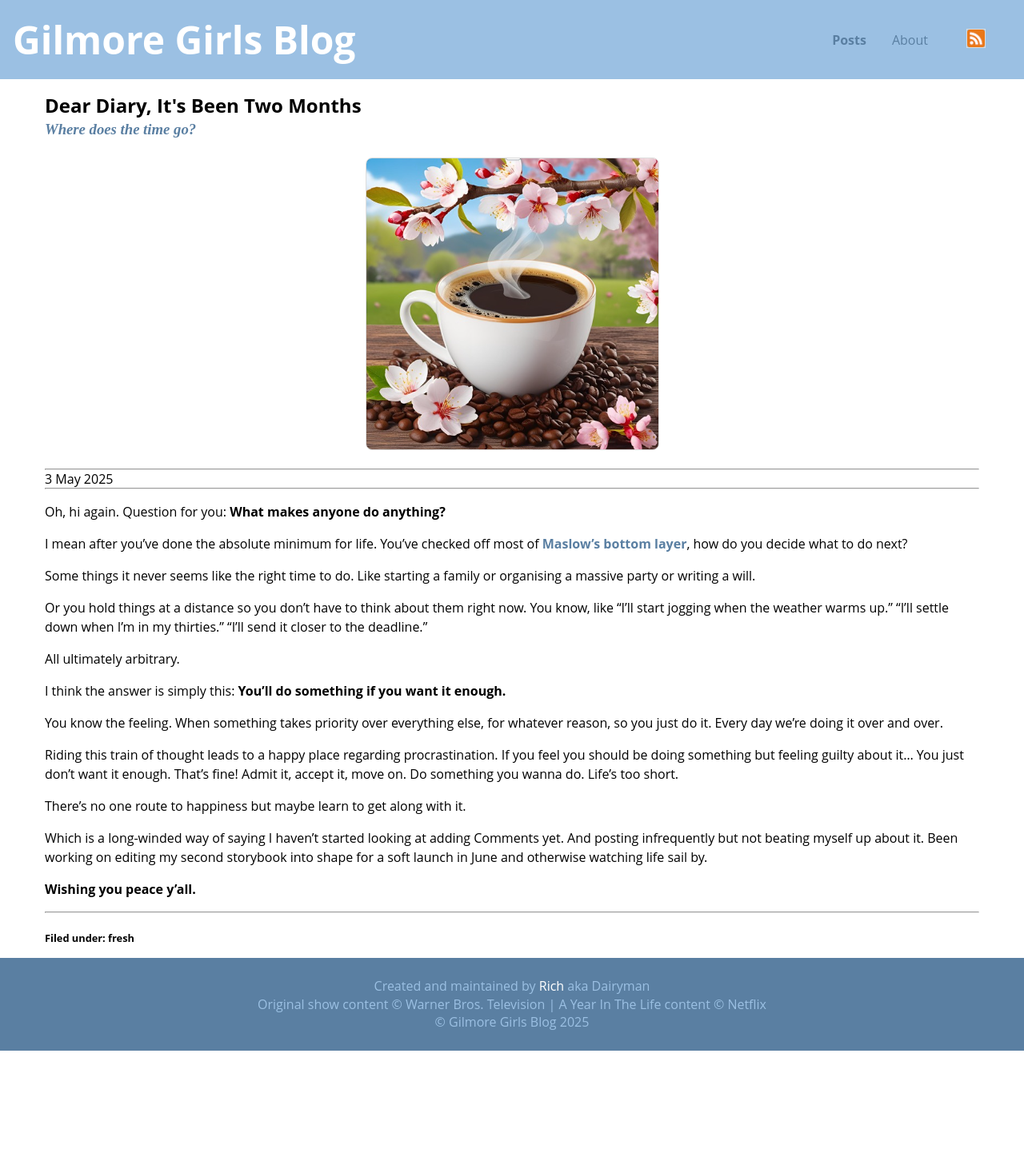
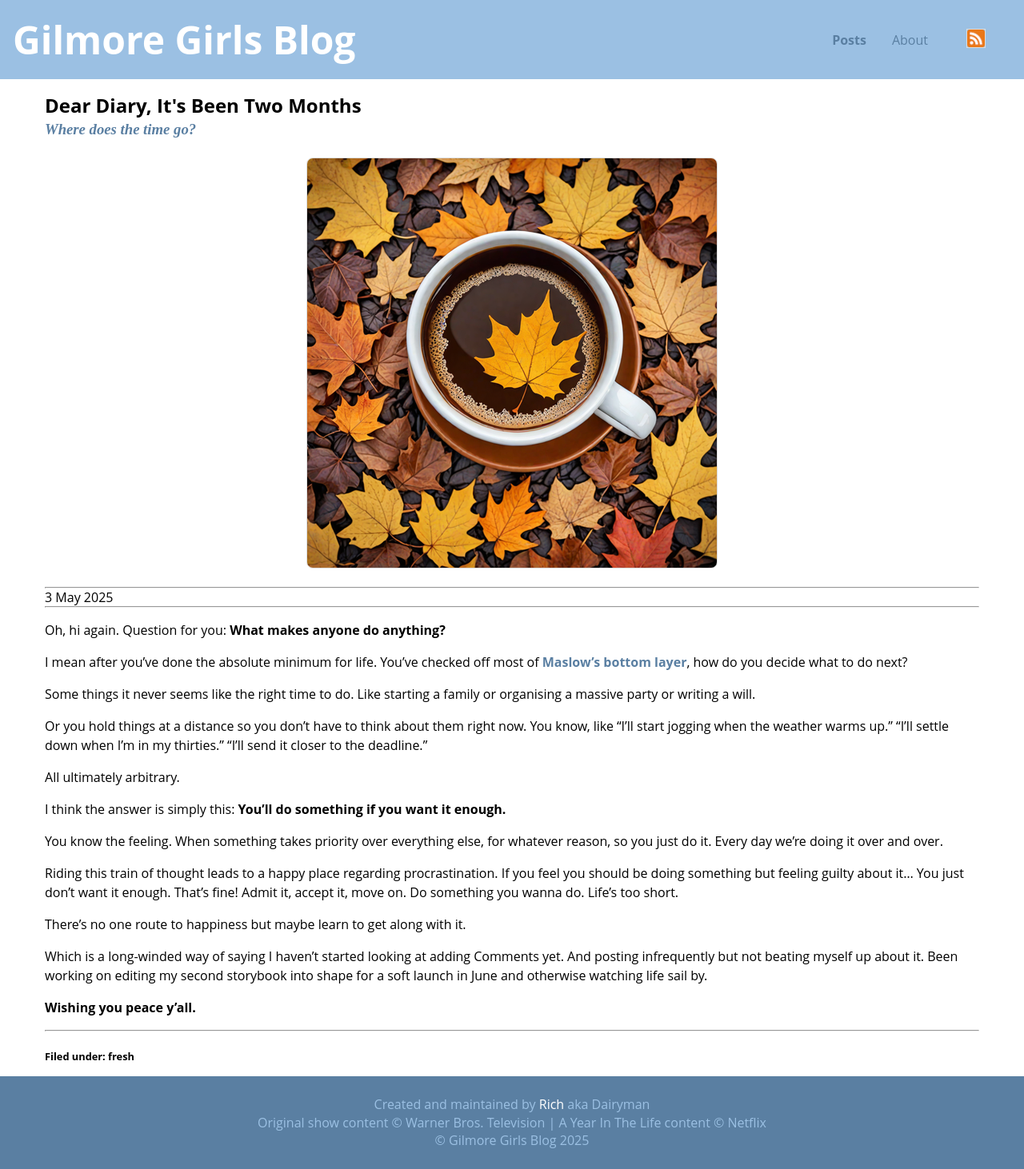
Before and after one commit to github-rich/copperboom, a Jekyll site: the page built from _posts/2025-05-03-Dear Diary, It's Been Two Months.md, in a window 1280 px wide. Shown: the whole page at 80% size. Built offline with Jekyll 4.4.1, drawn with Linux system fonts in a browser that asks for light colours; before the commit the page ends 1314 px from its top, so only the background shows below that.

Commit message:
May tweaks 2

```diff
--- a/_posts/2025-05-03-Dear Diary, It's Been Two Months.md
+++ b/_posts/2025-05-03-Dear Diary, It's Been Two Months.md
@@ -3,8 +3,8 @@ layout: post
 title:  "Dear Diary, It's Been Two Months"
 subtitle: "Where does the time go?"
 originally-posted: 2025-05-03
-image: /assets/images/spring-coffee.png
-image-alt-text: "A prompt-driven cup of coffee surrounded by cherry blossoms"
+image: /assets/images/maple_coffee.png
+image-alt-text: "A mug of dark coffee ensconced by autumnal maple leaves"
 categories: fresh
 ---
 Oh, hi again.  Question for you:  **What makes anyone do anything?**
```
